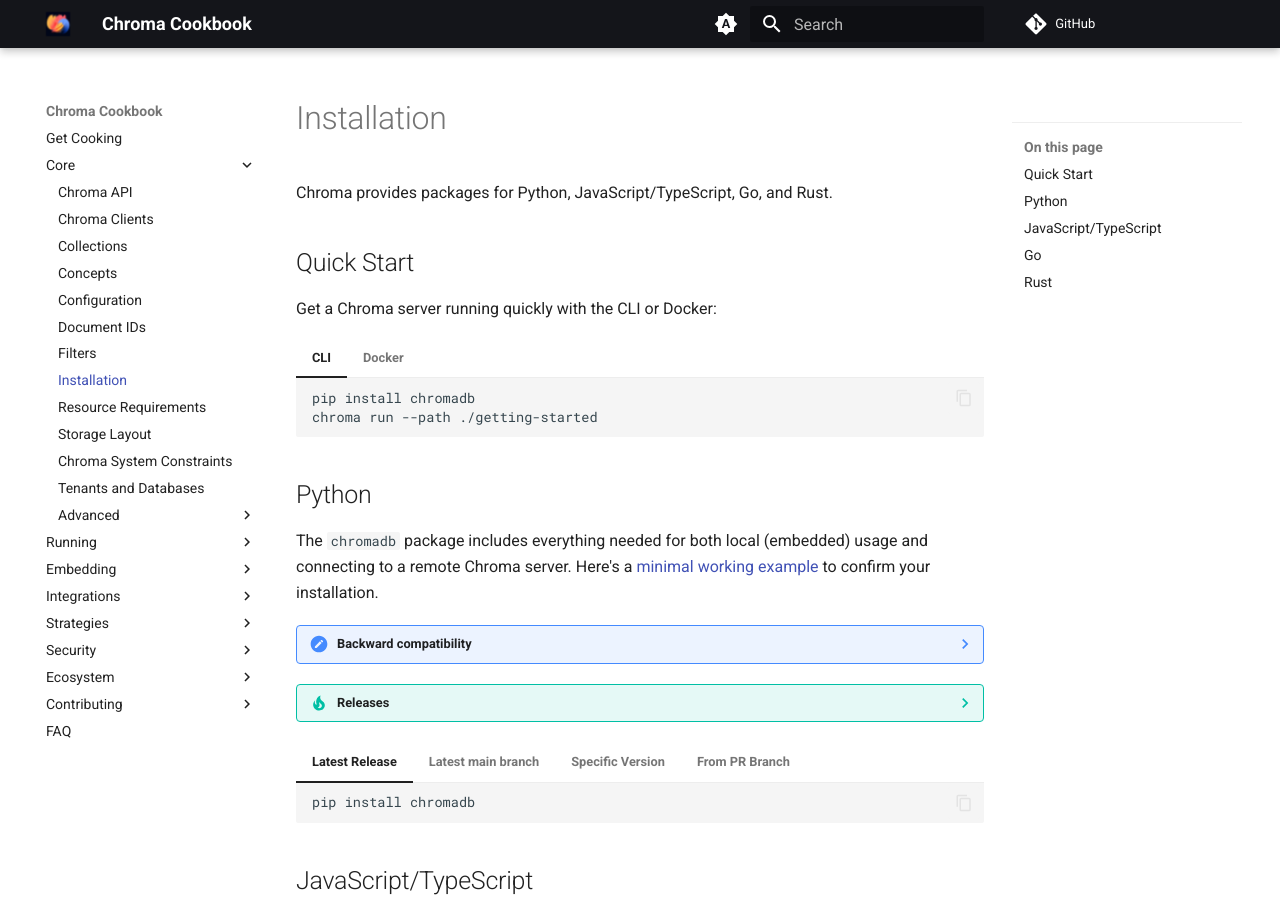
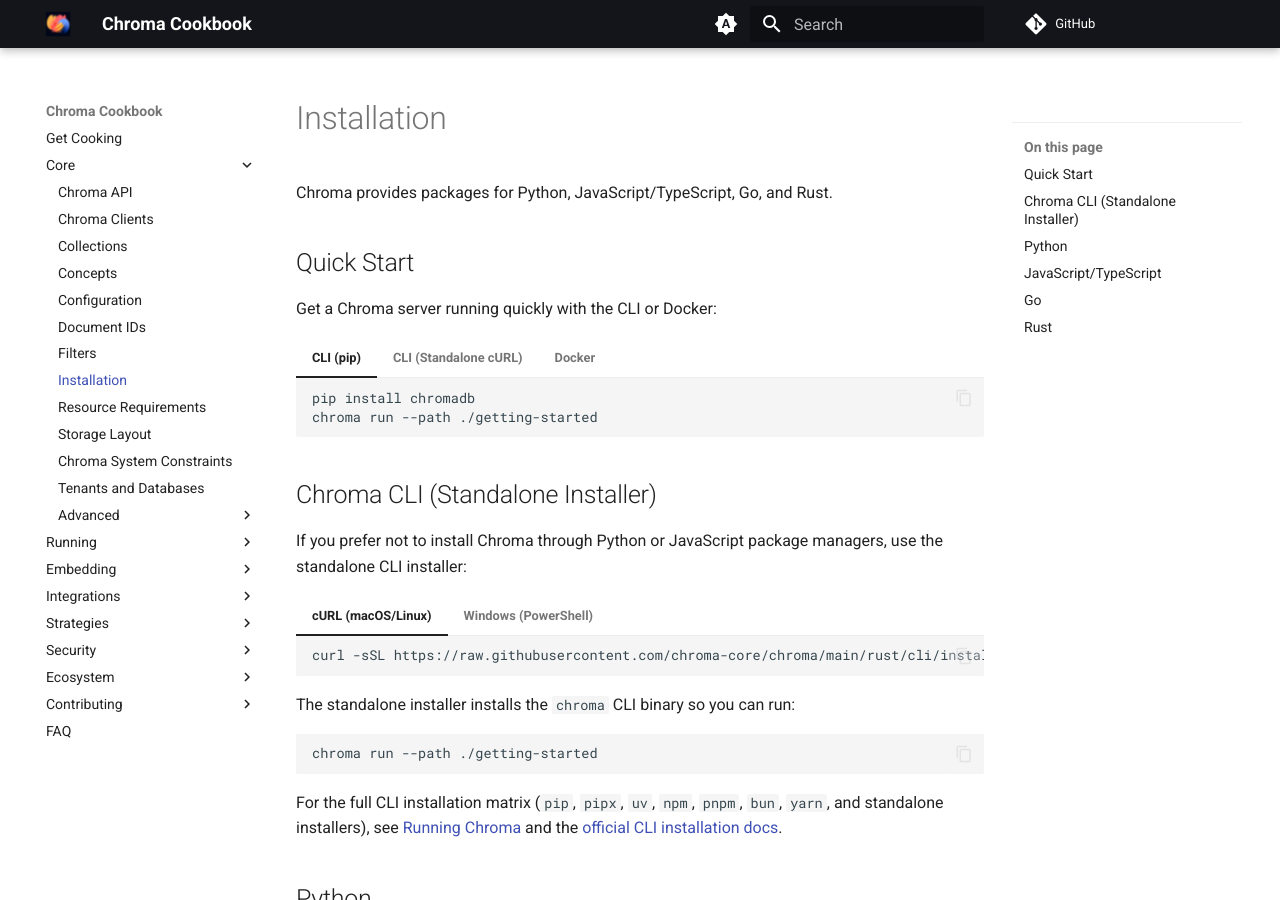
Before and after one commit to amikos-tech/chroma-cookbook, an MkDocs documentation site: the page built from docs/core/install.md, in a window 1280 px wide and 900 px high. Built offline with MkDocs 1.6.1 and Material for MkDocs 9.7.7, drawn with Linux system fonts in a browser that asks for light colours; comment, search, counter and statistics services are not loaded.

Commit message:
docs(core): add standalone CLI install and pin Docker quick start (#138)

````diff
--- a/docs/core/install.md
+++ b/docs/core/install.md
@@ -6,18 +6,54 @@
 
 Get a Chroma server running quickly with the CLI or Docker:
 
-=== "CLI"
+=== "CLI (pip)"
 
     ```bash
     pip install chromadb
     chroma run --path ./getting-started
     ```
 
+=== "CLI (Standalone cURL)"
+
+    ```bash
+    curl -sSL https://raw.githubusercontent.com/chroma-core/chroma/main/rust/cli/install/install.sh | bash
+    chroma run --path ./getting-started
+    ```
+
 === "Docker"
 
     ```bash
-    docker pull chromadb/chroma && docker run -p 8000:8000 chromadb/chroma
+    docker pull chromadb/chroma:1.5.1 && docker run -p 8000:8000 chromadb/chroma:1.5.1
     ```
+
+    ??? tip "Version pinning"
+
+        Avoid relying on `latest` for production or repeatable environments.
+        Pin to a specific image tag (for example `chromadb/chroma:1.5.1`) and upgrade intentionally after validation.
+
+## Chroma CLI (Standalone Installer)
+
+If you prefer not to install Chroma through Python or JavaScript package managers, use the standalone CLI installer:
+
+=== "cURL (macOS/Linux)"
+
+    ```bash
+    curl -sSL https://raw.githubusercontent.com/chroma-core/chroma/main/rust/cli/install/install.sh | bash
+    ```
+
+=== "Windows (PowerShell)"
+
+    ```powershell
+    iex ((New-Object System.Net.WebClient).DownloadString('https://raw.githubusercontent.com/chroma-core/chroma/main/rust/cli/install/install.ps1'))
+    ```
+
+The standalone installer installs the `chroma` CLI binary so you can run:
+
+```bash
+chroma run --path ./getting-started
+```
+
+For the full CLI installation matrix (`pip`, `pipx`, `uv`, `npm`, `pnpm`, `bun`, `yarn`, and standalone installers), see [Running Chroma](../running/running-chroma.md#chroma-cli) and the [official CLI installation docs](https://docs.trychroma.com/docs/cli/install).
 
 ## Python
 
````
